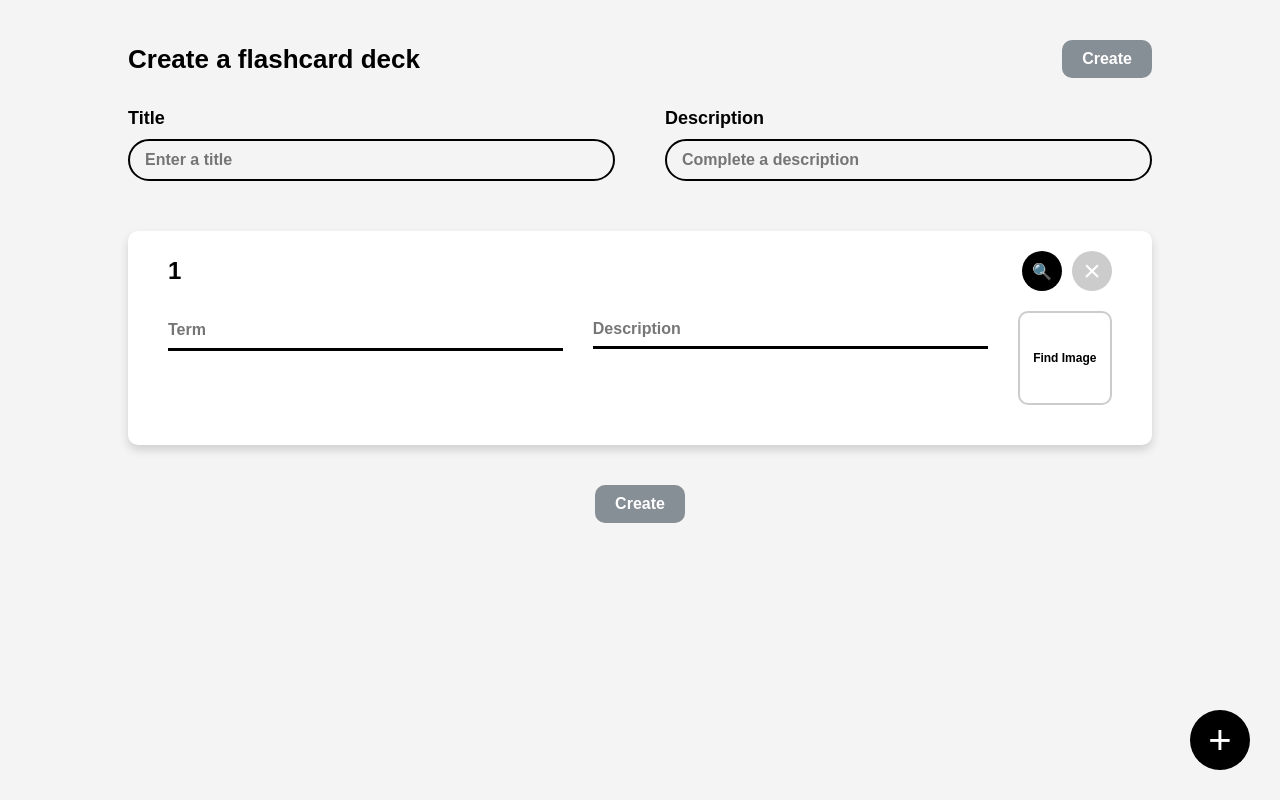
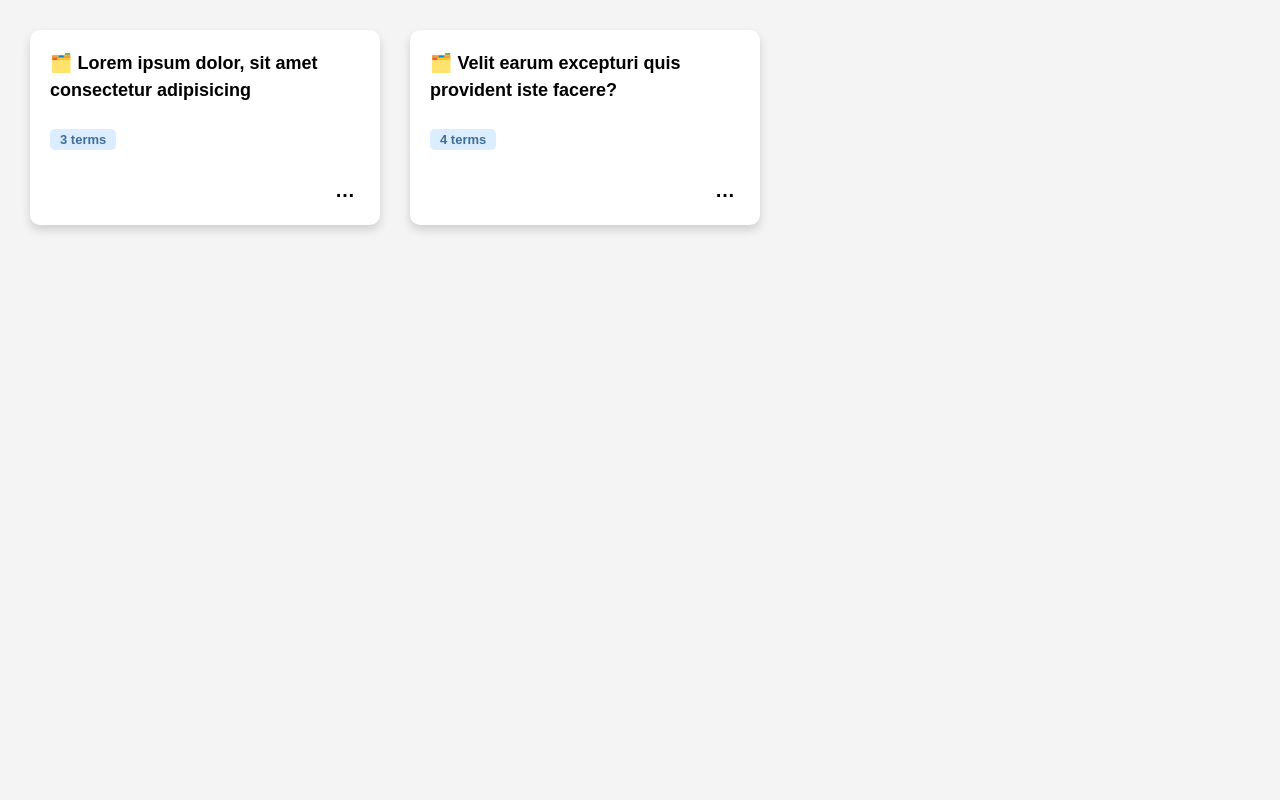
Before and after one commit to DmitriyIshchenko/flashcards, a React (Create React App) app: page / in a window 1280 px wide. Built offline with nearby package versions, Linux system fonts and the light colour scheme; a web font is replaced by a local one.

Commit message:
feat: add decks list component

```diff
--- a/src/App.js
+++ b/src/App.js
@@ -4,33 +4,37 @@ import FlashCard from "./FlashCard";
 import DeckForm from "./DeckForm/DeckForm";
 
 import "./index.scss";
+import DecksList from "./DecksList";
 
 const initialDecks = [
   {
     id: "009fae03-608a-4021-8997-165b8c3209f8",
-    title: "deck 1",
+    title: "Lorem ipsum dolor, sit amet consectetur adipisicing",
     description: "deck 1",
     terms: [
       {
         term: "term 1",
-        description: "desc 1",
+        description:
+          "Lorem ipsum dolor sit amet consectetur adipisicing elit. Libero, maiores?",
         id: "6546542c-c31b-4e27-ac65-d6bb4c7b1812",
       },
       {
         term: "term 2 ",
-        description: "desc 2",
+        description:
+          "Lorem ipsum dolor sit amet consectetur, adipisicing elit. Animi, nostrum!",
         id: "13ee79a4-8dac-474f-a7b3-dd6489ec8838",
       },
       {
         term: "term 3",
-        description: "desc 3",
+        description:
+          "Lorem ipsum dolor sit amet consectetur adipisicing elit. Deleniti, quasi.",
         id: "f73eaf95-70a3-4516-9caa-60d519071d2d",
       },
     ],
   },
   {
     id: "488e9711-5c42-4318-b051-218367ec9598",
-    title: "deck 2",
+    title: "Velit earum excepturi quis provident iste facere?",
     description: "deck 2",
     terms: [
       {
@@ -79,7 +83,8 @@ export default function App() {
 
   return (
     <div className="App">
-      <DeckForm onSaveDeck={handleSaveDeck} />
+      <DecksList decks={decks} />
+      {/* <DeckForm onSaveDeck={handleSaveDeck} /> */}
       {/* <Carousel>
         {decks[0].terms.map((item) => (
           <FlashCard
--- /dev/null
+++ b/src/DecksList.js
@@ -0,0 +1,25 @@
+import "./DecksList.scss";
+
+export default function DecksList({ decks }) {
+  return (
+    <ul className="deck-list">
+      {decks.map((deck) => (
+        <DeckCard key={deck.id} deck={deck} />
+      ))}
+    </ul>
+  );
+}
+
+function DeckCard({ deck }) {
+  const { title, terms } = deck;
+  return (
+    <li className="deck">
+      <h3 className="deck__title">🗂️ {title}</h3>
+      <span className="deck__tag">
+        {terms.length} term{terms.length === 1 ? "" : "s"}
+      </span>
+
+      <button className="deck__btn">&#8230;</button>
+    </li>
+  );
+}
--- /dev/null
+++ b/src/DecksList.scss
@@ -0,0 +1,60 @@
+.deck-list {
+  display: grid;
+
+  grid-template-columns: repeat(auto-fit, 35rem);
+  gap: 3rem;
+
+  // TEMP STYLES
+  margin: 3rem;
+}
+
+.deck {
+  display: flex;
+  flex-direction: column;
+  justify-content: space-between;
+  gap: 2.5rem;
+
+  padding: 2rem;
+  list-style: none;
+  background-color: #fff;
+
+  border-radius: 1rem;
+  box-shadow: 0 0.5rem 1rem rgba(0, 0, 0, 0.15);
+
+  &__title {
+    line-height: 1.5;
+    font-size: 1.8rem;
+  }
+
+  &__tag {
+    align-self: start;
+
+    padding: 0.3rem 1rem;
+    border-radius: 0.5rem;
+    background-color: var(--clr-tag);
+
+    font-size: 1.3rem;
+    font-weight: 700;
+    color: var(--clr-tag-text);
+  }
+
+  &__btn {
+    align-self: end;
+    height: 3rem;
+    aspect-ratio: 1;
+
+    border-radius: 100rem;
+    border: none;
+    background-color: transparent;
+
+    cursor: pointer;
+    transition: all 0.3s;
+
+    font-size: 2rem;
+    font-weight: 900;
+
+    &:hover {
+      background-color: darken(#fff, 10%);
+    }
+  }
+}
--- a/src/index.scss
+++ b/src/index.scss
@@ -19,6 +19,8 @@ body {
 
 :root {
   --clr-accent: #50d2c2;
+  --clr-tag: #dbeeff;
+  --clr-tag-text: #416d97;
   --clr-red: #ff6b6b;
   --clr-red-lighter: #ff8787;
 }
```
